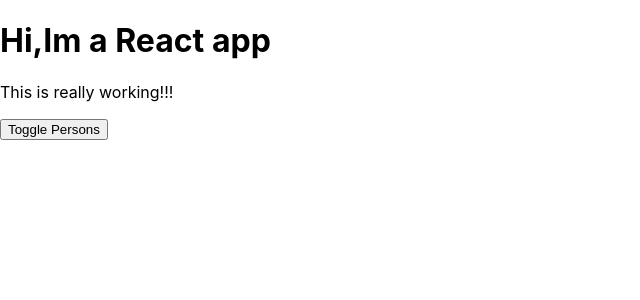
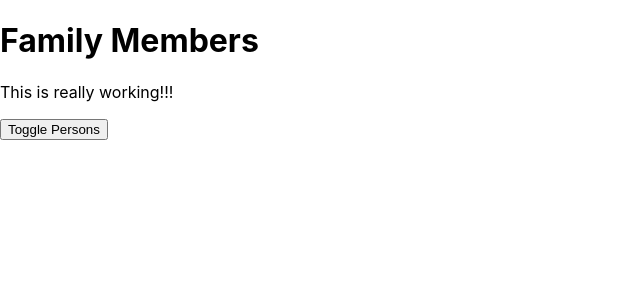
Before and after one commit to ArleneDcosta/ReactApp, a React app: page / in a window 1280 px wide. Shown: the top 300 px of the page, without its empty margins (0-640 px from the left). Built offline with nearby package versions, Linux system fonts and the light colour scheme.

Commit message:
this.props

```diff
--- a/src/Components/Cockpit/Cockpit.js
+++ b/src/Components/Cockpit/Cockpit.js
@@ -21,7 +21,7 @@
   console.log(classes);
 	return(
 		<div className={classes.Cockpit}>
-		<h1>Hi,Im a React app</h1>
+		<h1>{props.apptitle}</h1>
         <p className={assignedClasses.join(' ')}>This is really working!!!</p>
         <button className={btnClass}
           onClick={props.togglePersons}>Toggle Persons</button>
--- a/src/Containers/App.js
+++ b/src/Containers/App.js
@@ -77,6 +77,7 @@
 
       <div className={classes.App}>
           <Cockpit
+          apptitle={this.props.title}
           persons={this.state.persons}
           showPersons={this.state.showPersons}
           togglePersons={this.togglePersonsHandler}/>
--- a/src/index.js
+++ b/src/index.js
@@ -4,7 +4,7 @@
 import App from './Containers/App';
 import * as serviceWorker from './serviceWorker';
 
-ReactDOM.render(<App />, document.getElementById('root'));
+ReactDOM.render(<App title="Family Members"/>, document.getElementById('root'));
 
 // If you want your app to work offline and load faster, you can change
 // unregister() to register() below. Note this comes with some pitfalls.
```
